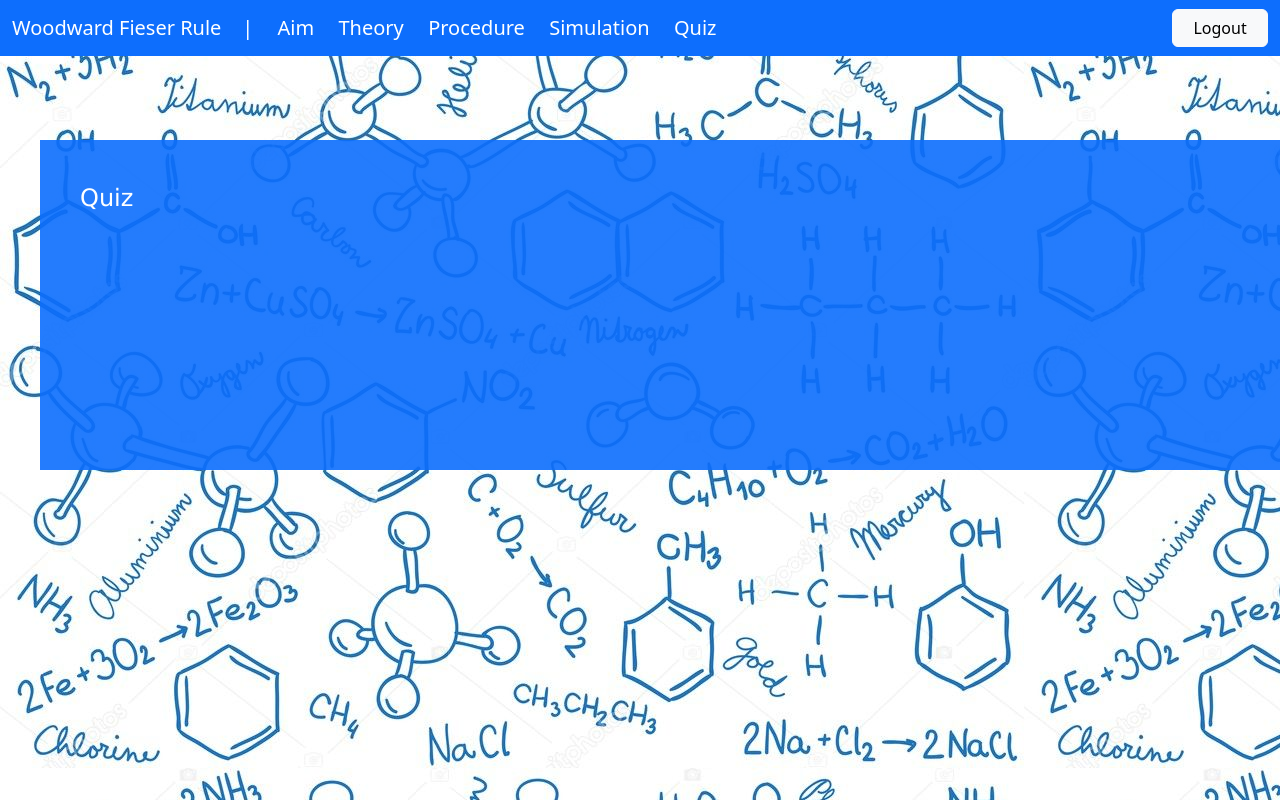
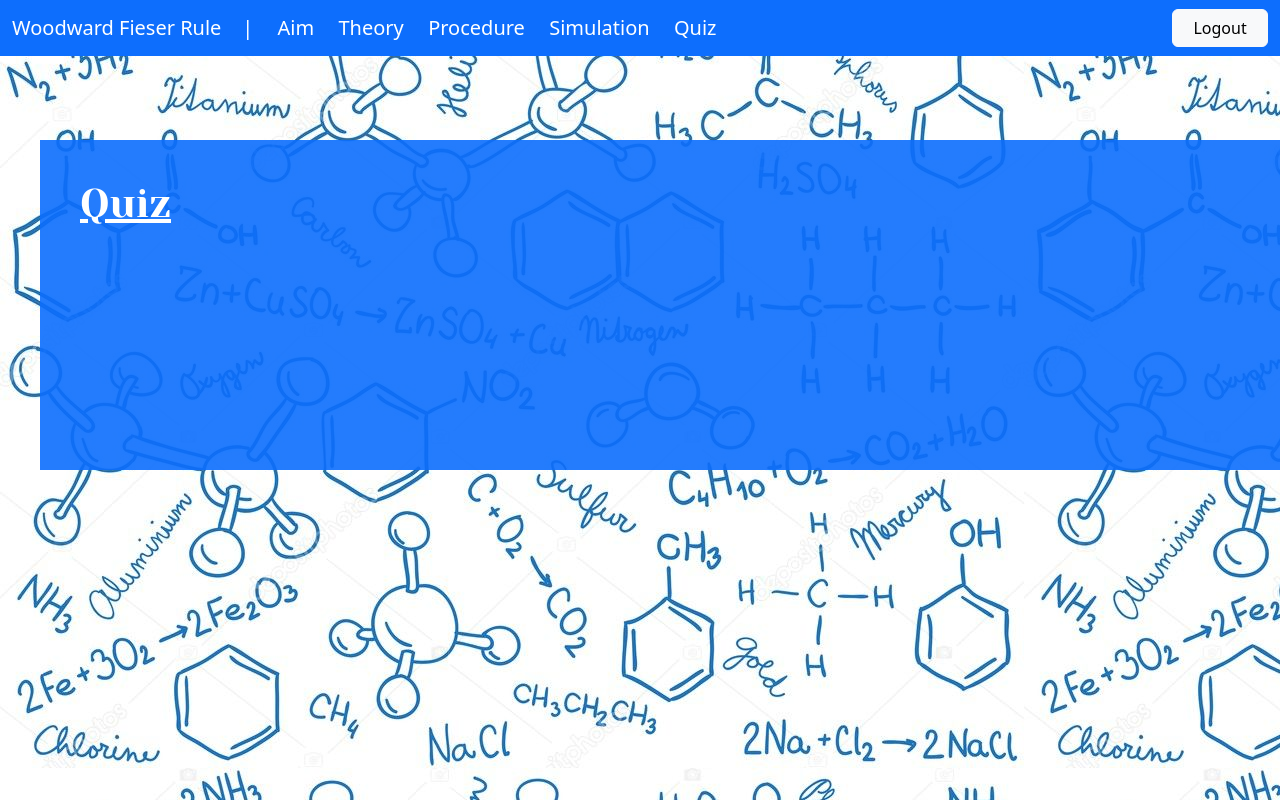
Before and after one commit to arunimabarik75/Woodward-Fieser-Simulation, a React (Create React App) app in the folder woodward-fieser/: page /quiz in a window 1280 px wide. Shown: the top 800 px of the page. Built offline with nearby package versions, Linux system fonts and the light colour scheme; a web font is replaced by a local one.

Commit message:
Update Quiz.js

```diff
--- a/woodward-fieser/src/pages/Quiz.js
+++ b/woodward-fieser/src/pages/Quiz.js
@@ -9,7 +9,8 @@ export default function Quiz() {
         <Navigation />
       </div>
       <div className='content'>
-        <p>Quiz</p>
+      <h5 className='contentHeading'>Quiz</h5>
+      <p className='contentText'>    </p>
       </div>
     </div>
   )
```
